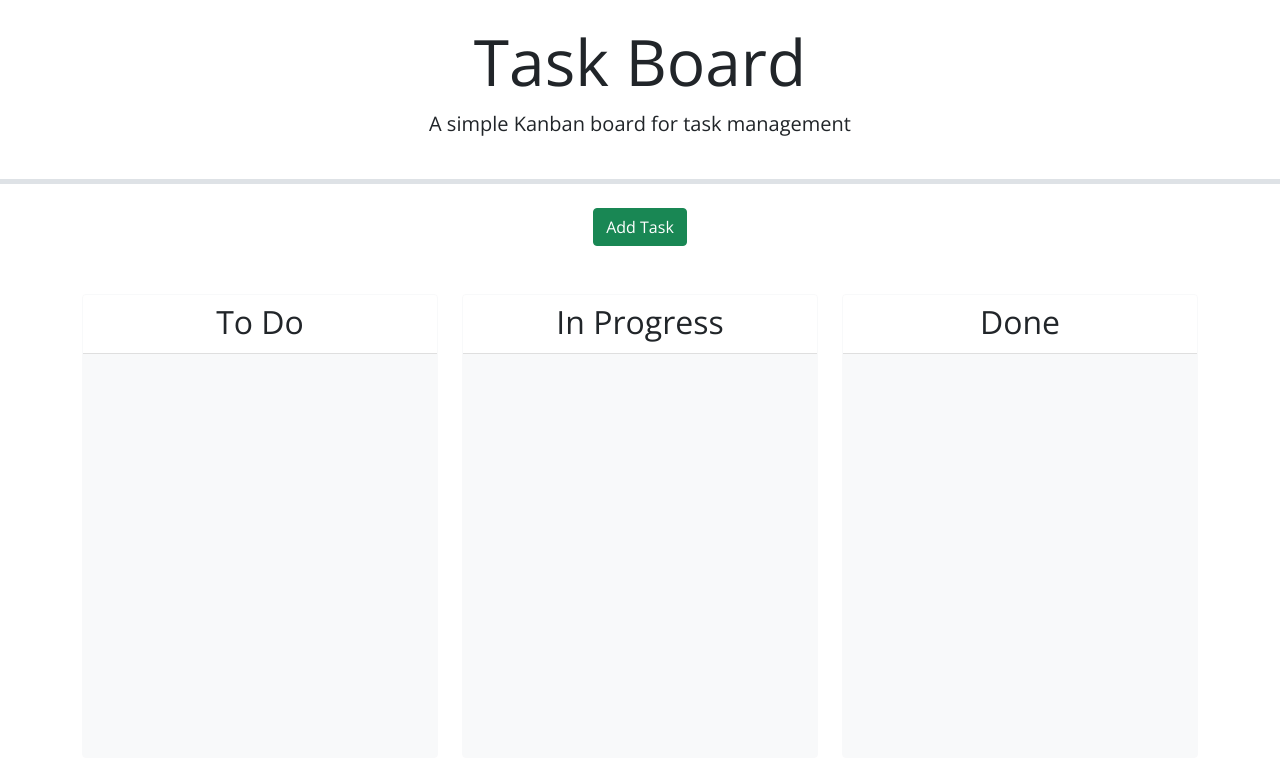
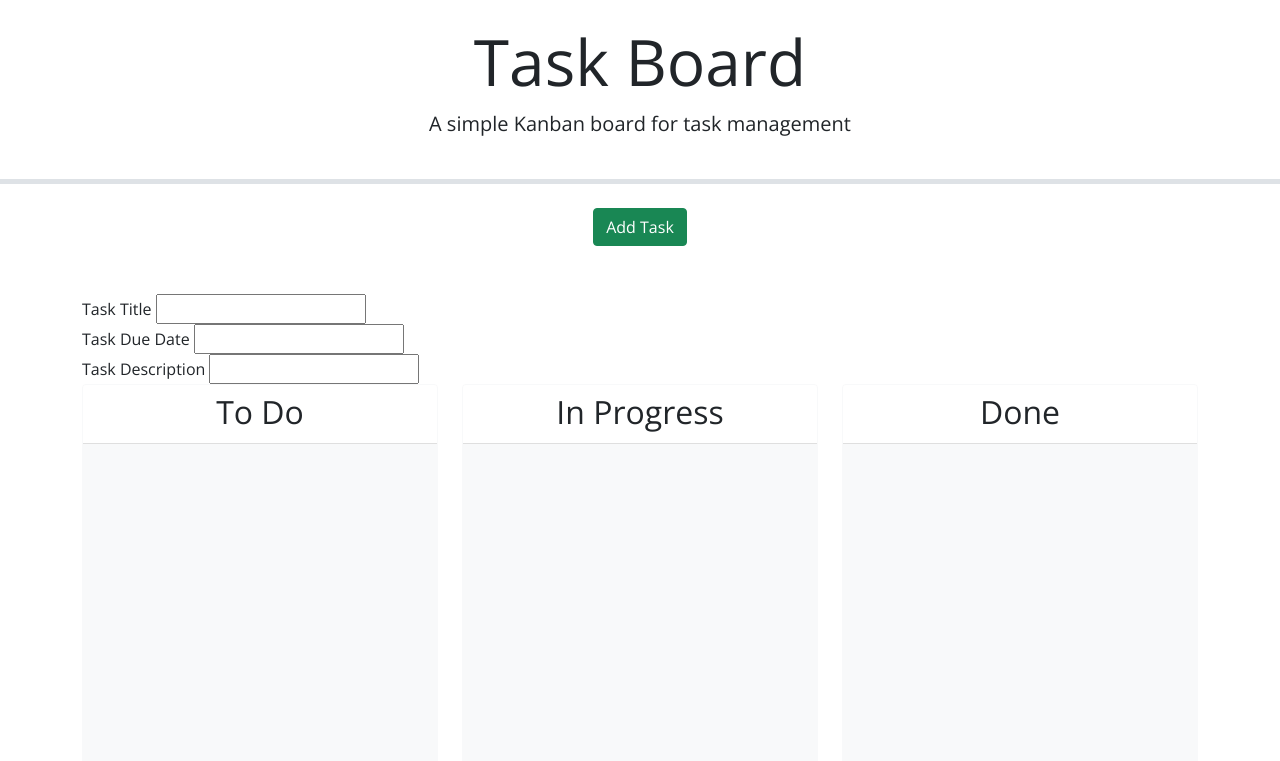
Before and after one commit to nvanschaack/task-board, a plain HTML site: page Develop/index.html in a window 1280 px wide. Drawn offline with nearby package versions, Linux system fonts and the light colour scheme.

Commit message:
made a form in html

```diff
--- a/Develop/index.html
+++ b/Develop/index.html
@@ -24,7 +24,22 @@
     <div class="text-center mb-5">
       <button class="btn btn-success" data-bs-toggle="modal" data-bs-target="#formModal">Add Task</button>
     </div>
+
     <!-- Todo: Create a modal with a form to add tasks -->
+    <form>
+      <div>
+        <label for="task title">Task Title</label>
+        <input type="text" />
+      </div>
+      <div>
+        <label for="task due date" id="date">Task Due Date</label>
+        <input />
+      </div>
+      <div>
+        <label for="task description">Task Description</label>
+        <input type="text" />
+      </div>
+    </form>
 
     <div class="row swim-lanes text-center justify-content-between">
       <div class="col-12 col-lg-4 d-flex">
@@ -65,6 +80,7 @@
     crossorigin="anonymous"></script>
   <script src="https://code.jquery.com/jquery-3.4.1.min.js"></script>
   <script src="https://code.jquery.com/ui/1.13.1/jquery-ui.min.js"></script>
+
   <script src="https://cdn.jsdelivr.net/npm/dayjs@1.11.3/dayjs.min.js"
     integrity="sha256-iu/zLUB+QgISXBLCW/mcDi/rnf4m4uEDO0wauy76x7U=" crossorigin="anonymous"></script>
 
```
Also changed, not shown: Develop/assets/js/script.js (line endings or trailing spaces). Lines whose indentation alone changed are shown as unchanged.
